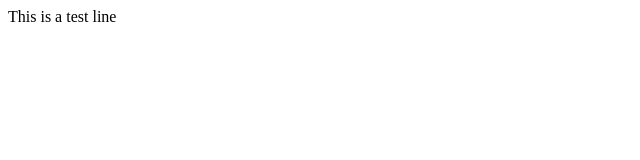
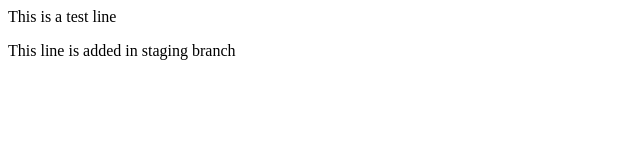
Before and after one commit to sakibkahadi/dummy-repo, a plain HTML site: page index.html in a window 1280 px wide. Shown: the whole page, without its empty margins (0-640 px from the left). Drawn offline with Linux system fonts and the light colour scheme.

Commit message:
changing is staging

```diff
--- a/index.html
+++ b/index.html
@@ -1 +1,2 @@
 <p>This is a test line</p>
+<p>This line is added in staging branch</p>
```
